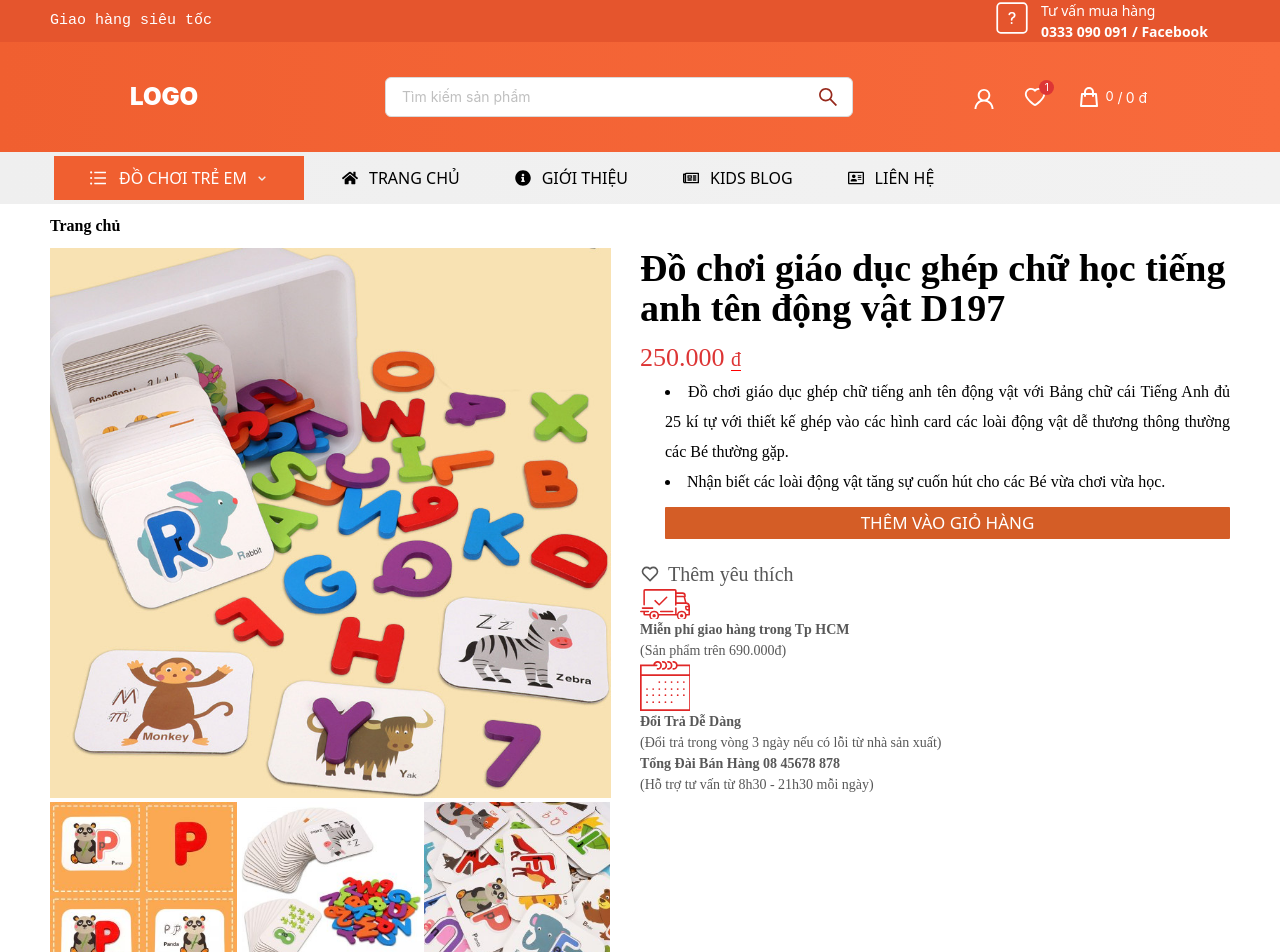
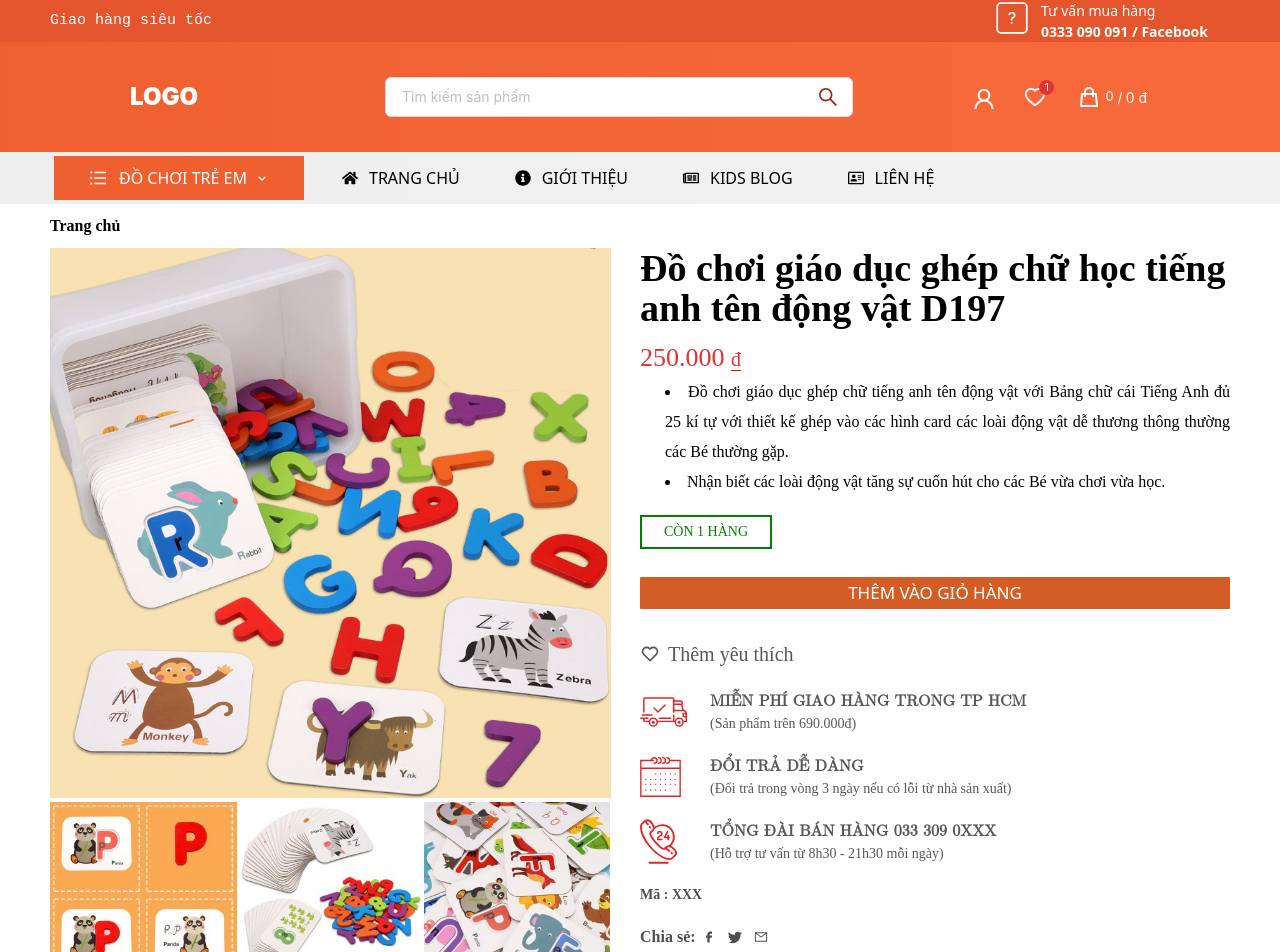
Before and after one commit to Md0302fe/Website-Braintots, a React (Create React App) app: page /Detail in a window 1280 px wide. Shown: the top 952 px of the page. Built offline with nearby package versions, Linux system fonts and the light colour scheme.

Commit message:
Finish ui for website

```diff
--- a/src/components/ProductDetail/ProductDetailComponent.js
+++ b/src/components/ProductDetail/ProductDetailComponent.js
@@ -2,6 +2,9 @@ import React from "react";
 import "./ProductDetailComponent.scss";
 import { Col, Row } from "antd";
 import { BiHeart } from "react-icons/bi";
+import { CgFacebook } from "react-icons/cg";
+import { BsTwitter } from "react-icons/bs";
+import { AiOutlineMail } from "react-icons/ai";
 
 const ProductDetailComponent = () => {
   return (
@@ -27,15 +30,18 @@ const ProductDetailComponent = () => {
           </div>
           {/* main info product details */}
           <div className="product-detail-info">
+            <div className="product-des-info">
               <li>
-              Đồ chơi giáo dục ghép chữ tiếng anh tên động vật với Bảng chữ cái
-              Tiếng Anh đủ 25 kí tự với thiết kế ghép vào các hình card các loài
-              động vật dễ thương thông thường các Bé thường gặp.
+                Đồ chơi giáo dục ghép chữ tiếng anh tên động vật với Bảng chữ
+                cái Tiếng Anh đủ 25 kí tự với thiết kế ghép vào các hình card
+                các loài động vật dễ thương thông thường các Bé thường gặp.
               </li>
               <li>
                 Nhận biết các loài động vật tăng sự cuốn hút cho các Bé vừa chơi
                 vừa học.
               </li>
+            </div>
+            <div className="product-status">còn 1 hàng</div>
             <button>thêm vào giỏ hàng</button>
           </div>
           {/* sub info product detail */}
@@ -45,7 +51,7 @@ const ProductDetailComponent = () => {
               <BiHeart></BiHeart>
               Thêm yêu thích
             </div>
-            <div className="info-transfer">
+            <div className="info-transfer flex-center-center">
               <div className="trans-items">
                 <div className="trans-items-shipping icons"></div>
                 <div className="trans-items-right">
@@ -63,11 +69,28 @@ const ProductDetailComponent = () => {
                 </div>
               </div>
               <div className="trans-items">
-                <div className="trans-items-left"></div>
+                <div className="trans-items-Phone icons"></div>
                 <div className="trans-items-right">
-                  <h2>Tổng Đài Bán Hàng 08 45678 878</h2>
+                  <h2>Tổng Đài Bán Hàng 033 309 0XXX</h2>
                   <span>(Hỗ trợ tư vấn từ 8h30 - 21h30 mỗi ngày)</span>
                 </div>
+              </div>
+            </div>
+            <div className="product-code text">
+              Mã : <span> XXX</span>
+            </div>
+            <div className="share flex-center-center text">
+              <span>Chia sẻ:</span>
+              <div className="share-link flex-center-center">
+                <a href="/" className="share-link-items">
+                  <CgFacebook></CgFacebook>
+                </a>
+                <a href="/" className="share-link-items">
+                  <BsTwitter></BsTwitter>
+                </a>
+                <a href="/" className="share-link-items">
+                  <AiOutlineMail></AiOutlineMail>
+                </a>
               </div>
             </div>
           </div>
--- a/src/components/ProductDetail/ProductDetailComponent.scss
+++ b/src/components/ProductDetail/ProductDetailComponent.scss
@@ -57,10 +57,12 @@
       }
       // Box info
       .product-detail-info {
-        padding-left: 25px;
         font-size: 16px;
         line-height: 30px;
         text-align: justify;
+        .product-des-info {
+          padding-left: 25px;
+        }
         button {
           background: #d45d26 !important;
           border: 3px solid #d45d26 !important;
@@ -76,6 +78,17 @@
           color: white;
           margin: 10px 0 20px 0;
         }
+
+        .product-status {
+          width: 100px;
+          text-align: center;
+          padding: 0px 14px;
+          border: 2px solid green;
+          color: green;
+          margin: 18px 0;
+          text-transform: uppercase;
+          font-size: 14px;
+        }
       }
 
       // Sub info
@@ -85,15 +98,23 @@
           justify-content: flex-start;
           font-size: 20px;
           gap: 8px;
+          margin: 10px 0 20px 0;
         }
 
         .info-transfer {
+          flex-direction: column;
+          gap: 20px;
+          align-items: flex-start;
           .trans-items {
             // left - icons
+            display: flex;
+            gap: 20px;
+            align-items: center;
+            min-width: 380px;
             .icons {
               width: 50px;
               height: 30px;
-              background-size: cover;
+              background-size: contain;
               background-repeat: no-repeat;
             }
             .trans-items-shipping {
@@ -102,13 +123,47 @@
             .trans-items-calendar {
               background-image: url(../../assets/iconsSVG/calendar-icon.svg);
               width: 50px;
-              height: 50px;
+              height: 40px;
+            }
+            .trans-items-Phone {
+              background-image: url(../../assets/iconsSVG/phon-icon.svg);
+              width: 50px;
+              height: 45px;
+            }
+            h2 {
+              font-size: 16px;
+              text-transform: uppercase;
+              font-family: math;
             }
             // right
             .trans-items-right {
             }
           }
         }
+        .text {
+          font-weight: 700;
+          color: #4e4e4e;
+          margin-right: 5px;
+        }
+        .product-code {
+          margin: 20px 0;
+        }
+        .share {
+          margin: 20px 0;
+          justify-content: flex-start;
+          span {
+            font-size: 16px;
+          }
+          a {
+            display: flex;
+            align-items: center;
+            flex-direction: row;
+          }
+          .share-link-items {
+            color: #4e4e4e;
+            padding: 1px 6px;
+          }
+        }
       }
     }
   }
```
Lines whose indentation alone changed are shown as unchanged.
